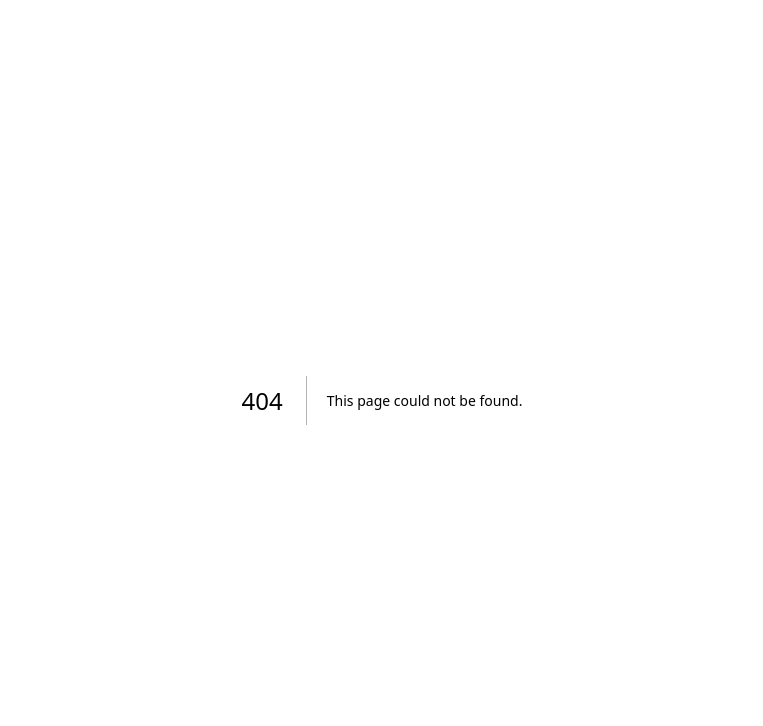
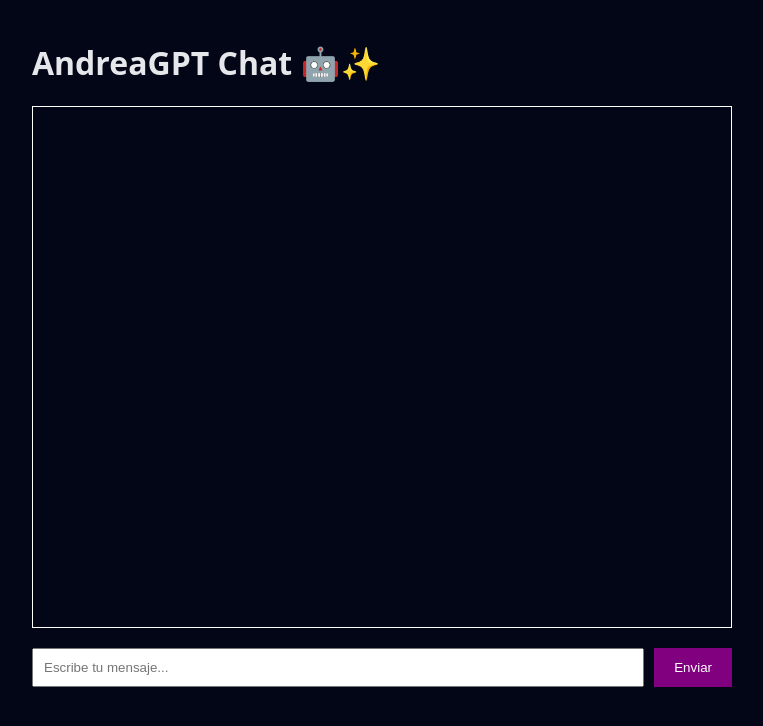
Before and after one commit to andreagpt/AndreaGPT.AI, a Next.js app: page /chat in a window 1280 px wide. Before the commit this address had no page. Shown: the top 726 px of the page, without its empty margins (258-1021 px from the left). Built offline with nearby package versions, Linux system fonts and the light colour scheme.

Commit message:
Create page.jsx

```diff
--- /dev/null
+++ b/app/chat/page.jsx
@@ -0,0 +1,72 @@
+"use client";
+import { useState } from "react";
+
+export default function ChatPage() {
+  const [messages, setMessages] = useState([]);
+  const [input, setInput] = useState("");
+
+  async function sendMessage() {
+    if (!input.trim()) return;
+
+    const newMessages = [...messages, { role: "user", content: input }];
+    setMessages(newMessages);
+
+    setInput("");
+
+    const res = await fetch("/api/chat", {
+      method: "POST",
+      headers: { "Content-Type": "application/json" },
+      body: JSON.stringify({ messages: newMessages }),
+    });
+
+    const data = await res.json();
+
+    if (data.reply) {
+      setMessages([...newMessages, data.reply]);
+    }
+  }
+
+  return (
+    <div style={{ padding: 20, maxWidth: 700, margin: "0 auto" }}>
+      <h1>AndreaGPT Chat 🤖✨</h1>
+
+      <div
+        style={{
+          border: "1px solid white",
+          padding: 20,
+          height: "60vh",
+          overflowY: "auto",
+          marginBottom: 20,
+        }}
+      >
+        {messages.map((msg, i) => (
+          <div key={i} style={{ marginBottom: 12 }}>
+            <strong>{msg.role === "user" ? "Tú" : "AndreaGPT"}:</strong>
+            <p>{msg.content}</p>
+          </div>
+        ))}
+      </div>
+
+      <div style={{ display: "flex", gap: 10 }}>
+        <input
+          style={{ flex: 1, padding: 10, color: "black" }}
+          value={input}
+          onChange={(e) => setInput(e.target.value)}
+          placeholder="Escribe tu mensaje..."
+        />
+        <button
+          onClick={sendMessage}
+          style={{
+            padding: "10px 20px",
+            background: "purple",
+            border: "none",
+            cursor: "pointer",
+            color: "white",
+          }}
+        >
+          Enviar
+        </button>
+      </div>
+    </div>
+  );
+}
```
